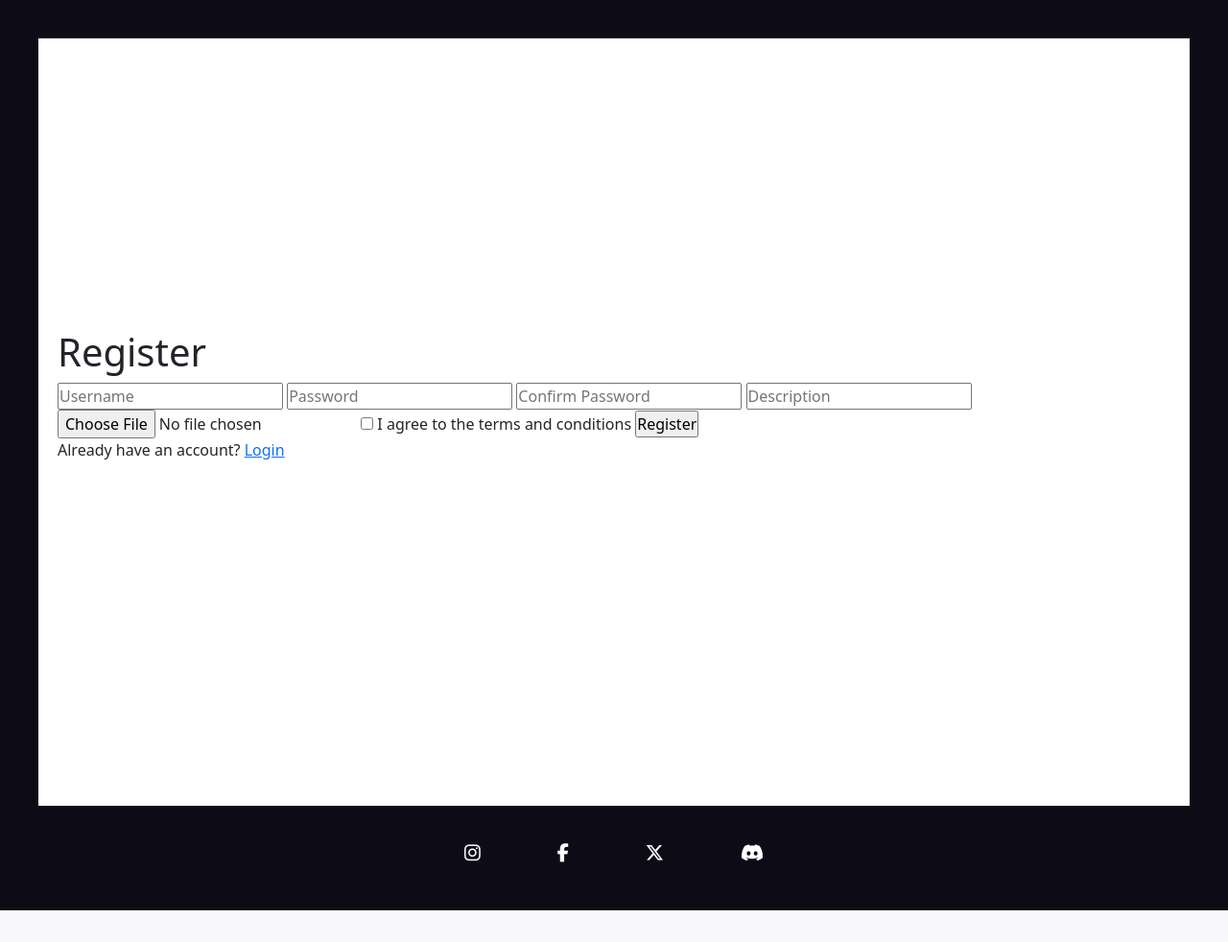
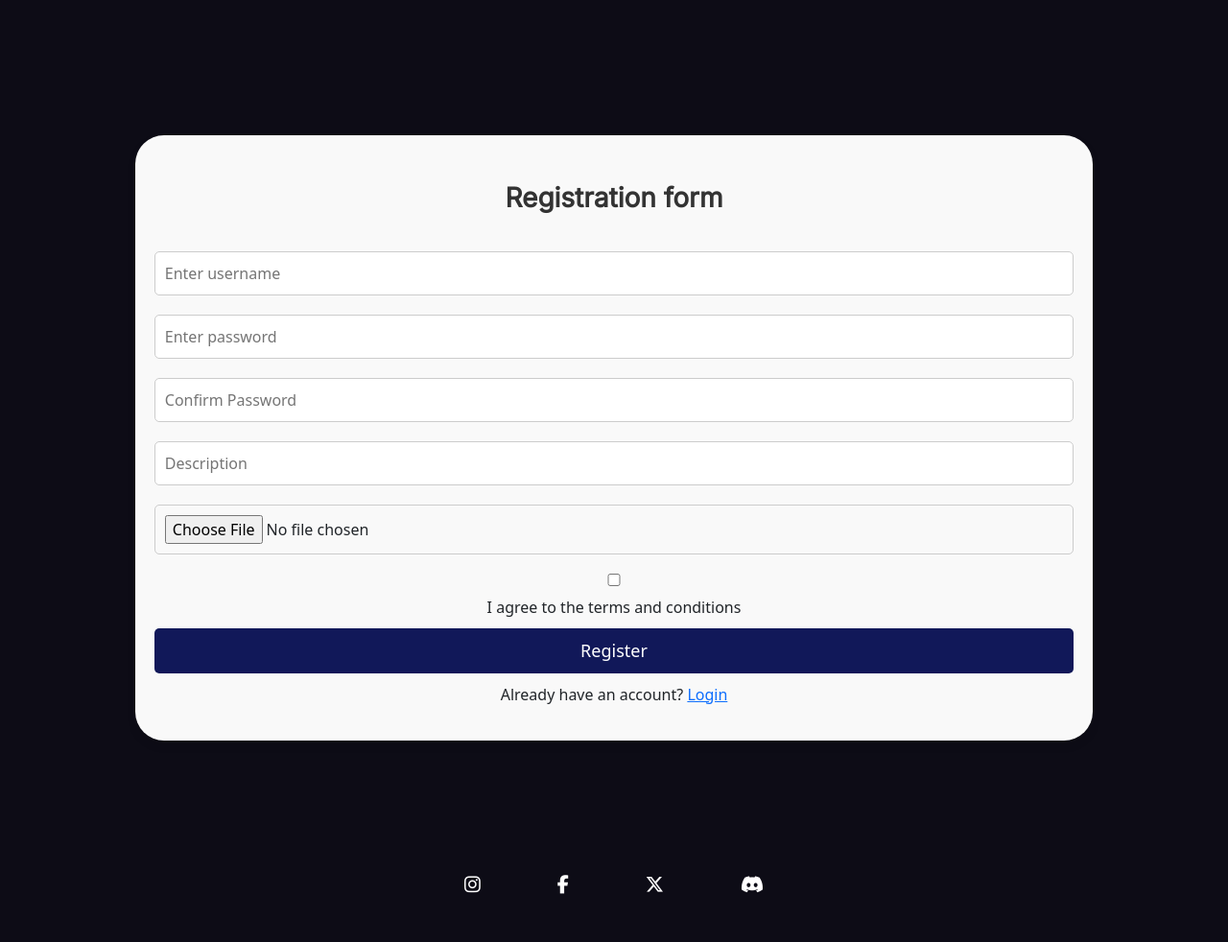
Before and after one commit to OAnsaharju/static_webpage, a PHP site: page /pages/loginregister/register.php in a window 1280 px wide. Shown: the part 100-1082 px from the top of the page at 96% size. Before the commit the page ends 1049 px from the top, so only its background shows below. Run offline with PHP 8.4, Linux system fonts and the light colour scheme.

Commit message:
CSS update

```diff
--- a/pages/loginregister/register.php
+++ b/pages/loginregister/register.php
@@ -147,13 +147,13 @@ if (isset($_POST['register'])) {
 <div class="formcontainer">
 
 <form action="" method="post">
-    <h1>Register</h1>
+    <h1>Registration form</h1>
 
-    <input type="text" name="username" placeholder="Username" required>
-    <input type="password" name="password" placeholder="Password" required>
+    <input type="text" name="username" placeholder="Enter username" required>
+    <input type="password" name="password" placeholder="Enter password" required>
     <input type="password" name="password2" placeholder="Confirm Password" required>
     <input type="text" name="description" placeholder="Description">
-    <input type="file" name="image" accept="image/jpeg, image/png" placeholder="Profile Picture">
+    <input type="file" name="image" accept="image/jpeg, image/png" placeholder="Profile picture">
     <input type="checkbox" name="terms" required>
     <?php echo "I agree to the terms and conditions"; ?>
     <input type="submit" name="register" value="Register" class="formbtn">
--- a/styles/loginregister.css
+++ b/styles/loginregister.css
@@ -115,14 +115,53 @@
   /* Form */
 
     .formcontainer {
-        min-height: 100vh;
         display: flex;
         justify-content: center;
         align-items: center;
-        margin: 5vh;
+        padding: 11%;
+    }
+
+    .formcontainer form {
         padding: 20px;
-        padding-bottom: 60px;
-        background: #fff;
+        border-radius: 30px;
+        box-shadow: 0 5px 10px rgba(0, 0, 0, 0.1);
+        background: #f9f9f9;
+        text-align: center;
+        min-height: 40vh;
+    }
+
+    .formcontainer form h1 {
+        font-size: 3.5vh;
+        font-weight: 1000;
+        font-family: Inter, sans-serif;
+        margin: 3%;
+        color: #333;
+    }
+
+    .formcontainer form input {
+        width: 100%;
+        padding: 10px;
+        margin: 10px 0;
+        border-radius: 5px;
+        border: 1px solid #ccc;
+    }
+
+    .formcontainer form .formbtn {
+        width: 100%;
+        padding: 10px;
+        margin: 10px 0;
+        border-radius: 5px;
+        border: none;
+        background: #111859;
+        color: white;
+        font-size: 18px;
+        cursor: pointer;
+    }
+
+    .error {
+        color: red;;
+        font-size: 120%;
+        margin-top: 5px;
     }
 
 
```
